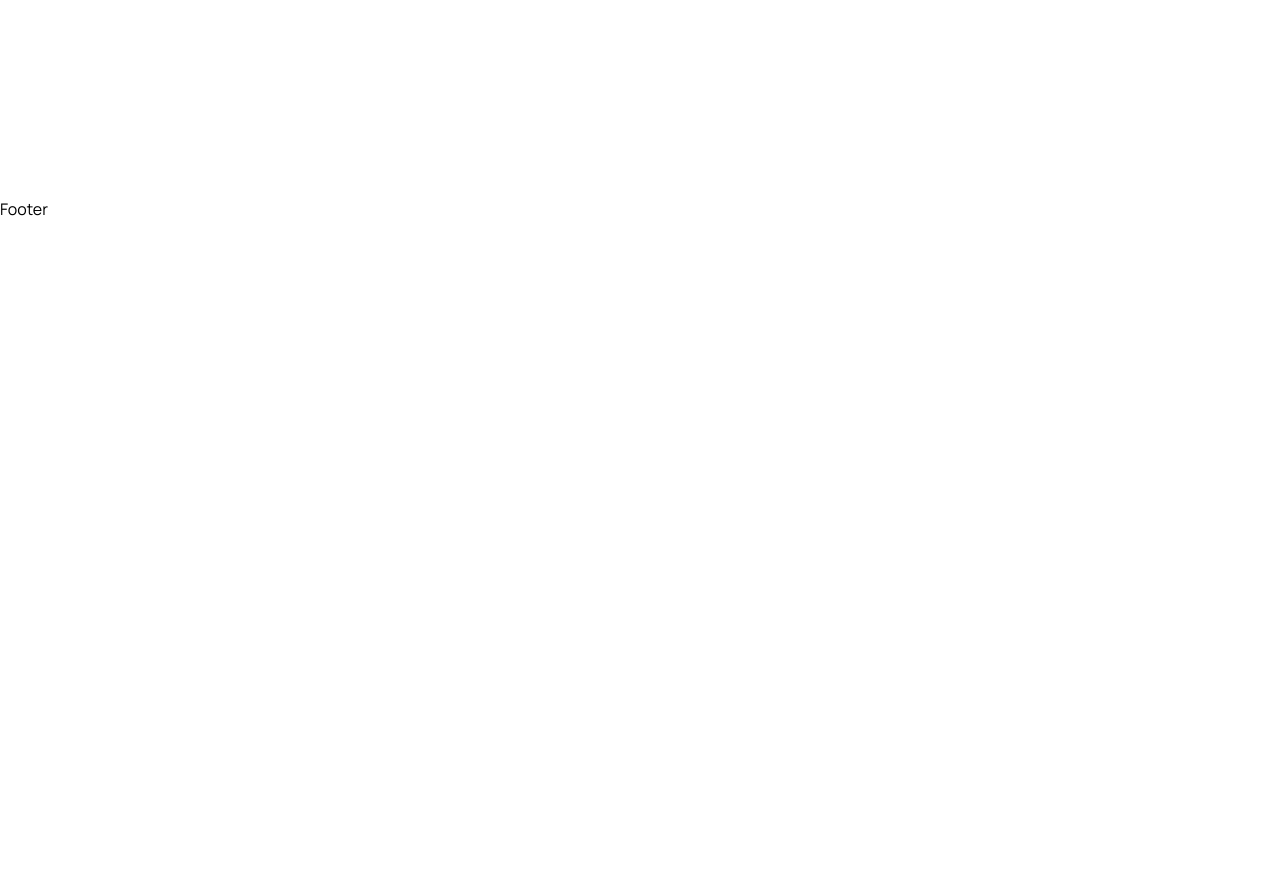
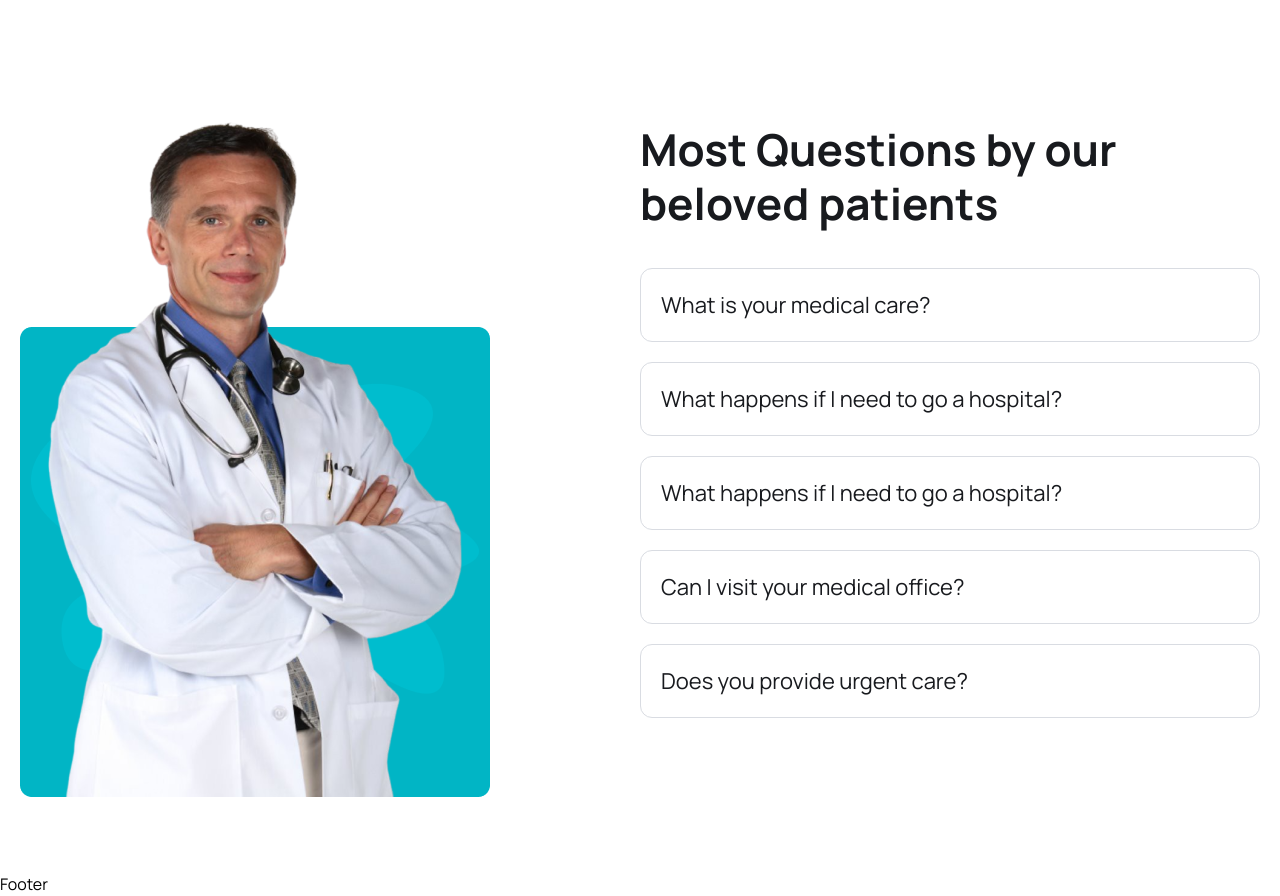
Before and after one commit to AayushAryan007/docAppoint, a React (Vite) app in the folder client/: page / in a window 1280 px wide. Shown: the part 4660-5556 px from the top of the page. Before the commit the page ends 4881 px from the top, so only its background shows below. Built offline with nearby package versions, Linux system fonts and the light colour scheme; the HTML template or start-up script is replaced by a standard one.

Commit message:
faq questions

```diff
--- /dev/null
+++ b/client/src/components/Faq/FaqList.jsx
@@ -0,0 +1,14 @@
+import { faqs } from "../../assets/data/faqs";
+import FaqItem from "./Faqitem";
+
+const FaqList = () => {
+  return (
+    <ul className="mt-[38px]">
+      {faqs.map((item, index) => (
+        <FaqItem item={item} key={index} />
+      ))}
+    </ul>
+  );
+};
+
+export default FaqList;
--- /dev/null
+++ b/client/src/components/Faq/Faqitem.jsx
@@ -0,0 +1,15 @@
+import { useState } from "react";
+
+const Faqitem = ({ item }) => {
+  return (
+    <div className="p-3 lg:p-5 rounded-[12px] border border-solid border-[#D9DCE2] mb-5 cursor-pointer">
+      <div className="flex items-center justify-between gap-5">
+        <h4 className="text-[16px] leading-7 lg:text-[22px] lg:leading-8 text-headingColor">
+          {item.question}
+        </h4>
+      </div>
+    </div>
+  );
+};
+
+export default Faqitem;
--- a/client/src/pages/Home.jsx
+++ b/client/src/pages/Home.jsx
@@ -10,9 +10,11 @@
 import About from "../components/About/About";
 import ServiceList from "../components/Services/ServiceList";
 import featureImg from "../assets/images/feature-img.png";
+import faqImg from "../assets/images/faq-img.png";
 import videoIcon from "../assets/images/video-icon.png";
 import avatarIcon from "../assets/images/avatar-icon.png";
 import DoctorList from "../components/Doctors/DoctorList";
+import FaqList from "../components/Faq/FaqList";
 
 const Home = () => {
   return (
@@ -266,7 +268,18 @@
       {/* ============faq Section============== */}
       <section>
         <div className="container">
-          <div className="flex justify-between gap-[50px] lg:gap-0"></div>
+          <div className="flex justify-between gap-[50px] lg:gap-0">
+            <div className="w-1/2 hidden md:block">
+              <img src={faqImg} alt="" />
+            </div>
+
+            <div className="w-full md:w-1/2">
+              <h2 className="heading">
+                Most Questions by our beloved patients
+              </h2>
+              <FaqList />
+            </div>
+          </div>
         </div>
       </section>
       {/* ============faq Section ends============== */}
```
